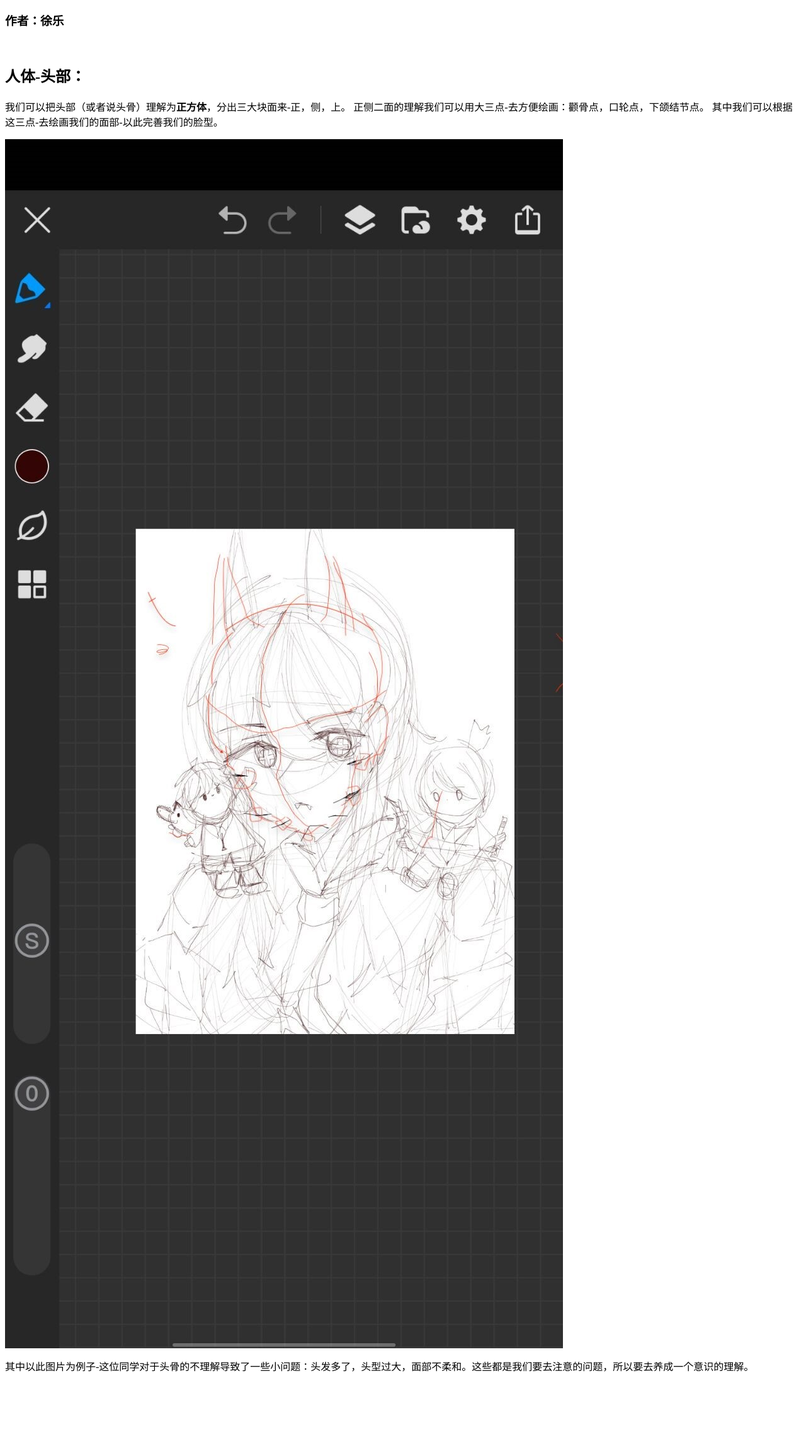
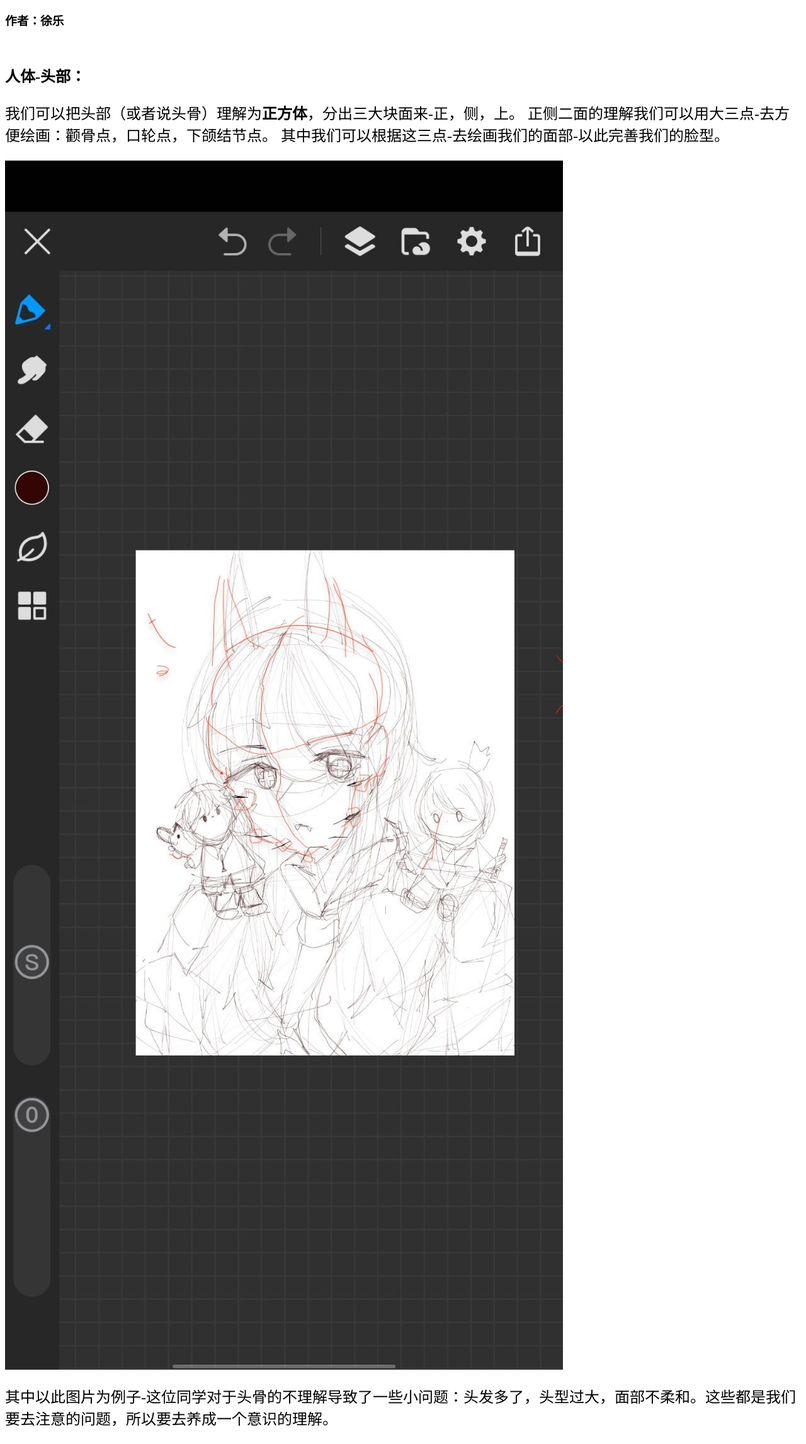
Before and after one commit to bienaole417/drawing.io, a plain HTML site: page index.html in a window 1280 px wide. Shown: the part 57-2350 px from the top of the page at 63% size. Before the commit the page ends 2254 px from the top, so only its background shows below. Drawn offline with Linux system fonts and the light colour scheme.

Commit message:
Update index.html

```diff
--- a/index.html
+++ b/index.html
@@ -10,10 +10,10 @@
     <h3>作者：徐乐</h3>
     <br>
     <h2>人体-头部：</h2>
-    <font size="3"><p>我们可以把头部（或者说头骨）理解为<b>正方体</b>，分出三大块面来-正，侧，上。 正侧二面的理解我们可以用大三点-去方便绘画：颧骨点，口轮点，下颌结节点。 其中我们可以根据这三点-去绘画我们的面部-以此完善我们的脸型。
+    <font size="5"><p>我们可以把头部（或者说头骨）理解为<b>正方体</b>，分出三大块面来-正，侧，上。 正侧二面的理解我们可以用大三点-去方便绘画：颧骨点，口轮点，下颌结节点。 其中我们可以根据这三点-去绘画我们的面部-以此完善我们的脸型。
     </p></font>
     <img src="./img.jpg" align="center">
-    <font size="3"><p>其中以此图片为例子-这位同学对于头骨的不理解导致了一些小问题：头发多了，头型过大，面部不柔和。这些都是我们要去注意的问题，所以要去养成一个意识的理解。</p></font>
+    <font size="5"><p>其中以此图片为例子-这位同学对于头骨的不理解导致了一些小问题：头发多了，头型过大，面部不柔和。这些都是我们要去注意的问题，所以要去养成一个意识的理解。</p></font>
 </body>
 
 </html>
```
